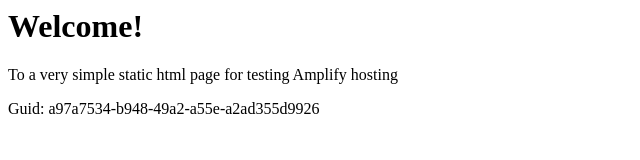
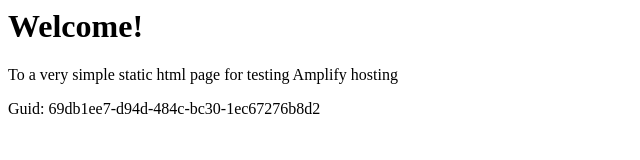
Before and after one commit to aws-aemilia-kix/Github-PR-Commit-Integration-Test-DoNotTouch-GitHubWebhookPushCanaryTest-v1-preprod-ap-northeast-3, a website: page src/index.html in a window 1280 px wide. Shown: the full height of the page, 0-640 px from the left. Drawn offline with Linux system fonts and the light colour scheme.

Commit message:
commit from integ tests

```diff
--- a/src/index.html
+++ b/src/index.html
@@ -12,6 +12,6 @@
 <body>
     <h1>Welcome!</h1>
     <p>To a very simple static html page for testing Amplify hosting</p>
-    <p>Guid: a97a7534-b948-49a2-a55e-a2ad355d9926</p></body>
+    <p>Guid: 69db1ee7-d94d-484c-bc30-1ec67276b8d2</p></body>
 
 </html>
```
